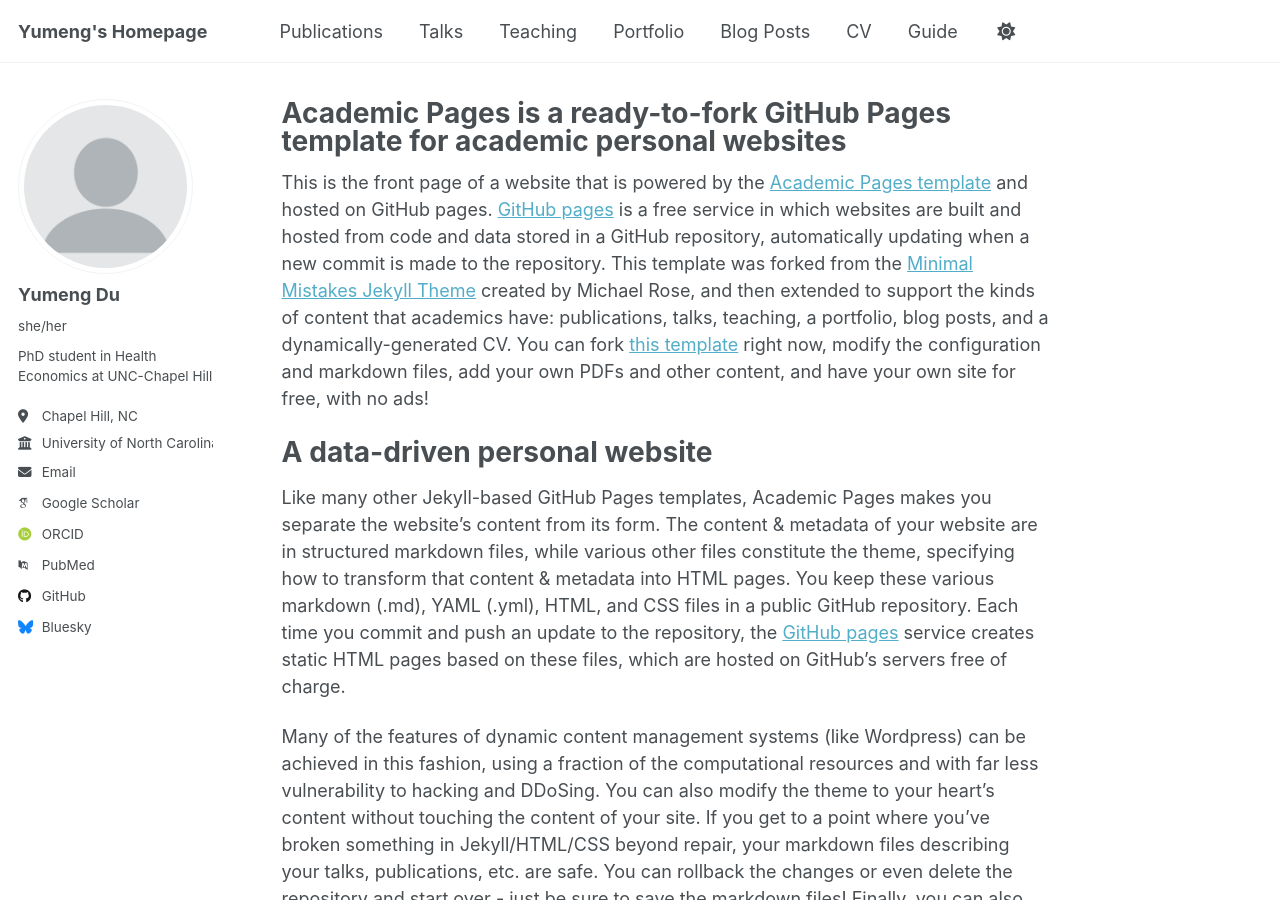
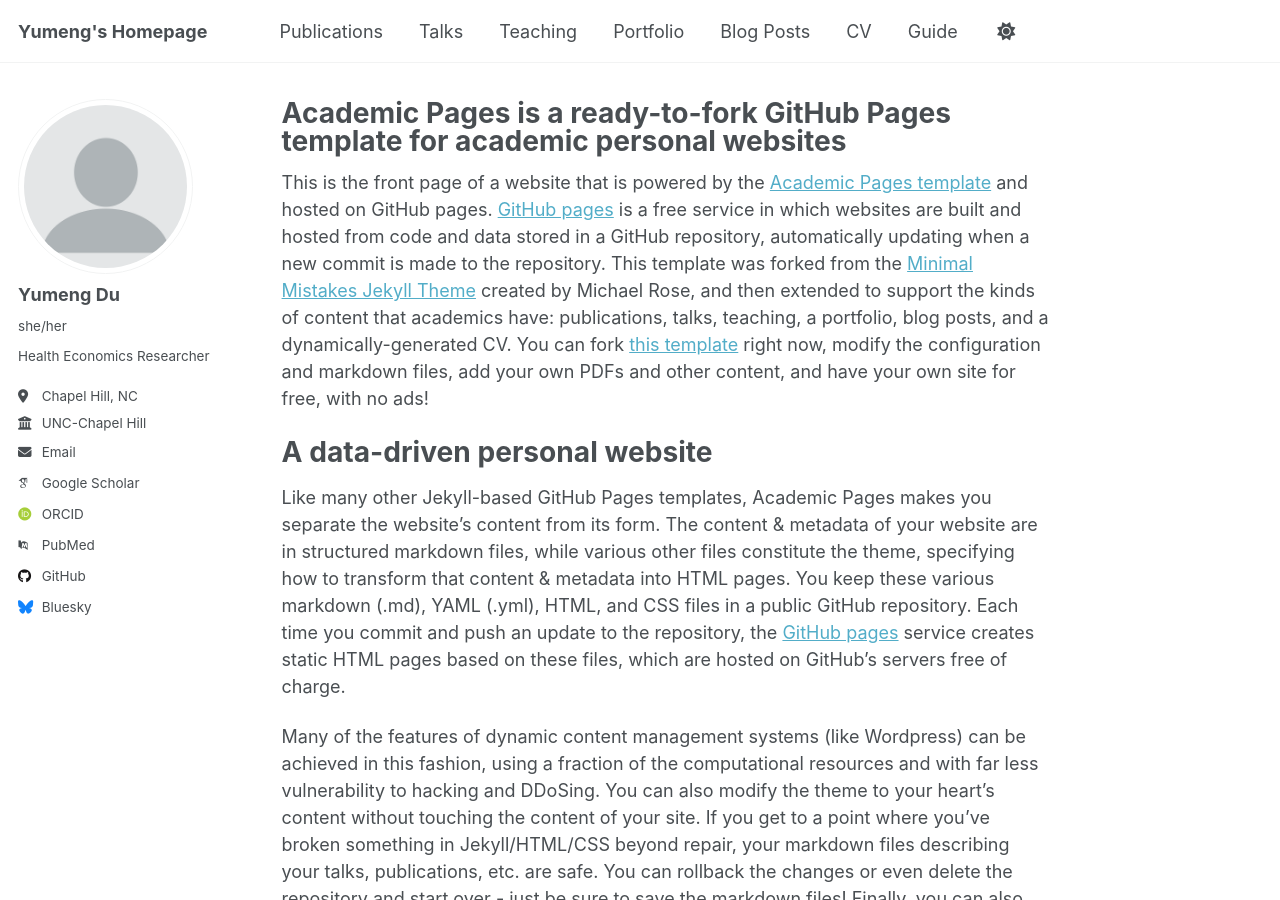
Before and after one commit to Yumeng0808/Yumeng0808.github.io, a Jekyll site: the page built from _pages/about.md, in a window 1280 px wide and 900 px high. Built offline with Jekyll 4.4.1, drawn with Linux system fonts in a browser that asks for light colours; some web fonts are replaced.

Commit message:
Update _config.yml

```diff
--- a/_config.yml
+++ b/_config.yml
@@ -25,9 +25,9 @@ author:
   avatar           : "profile.png"
   name             : "Yumeng Du"
   pronouns         : "she/her"
-  bio              : "PhD student in Health Economics at UNC-Chapel Hill"
+  bio              : "Health Economics Researcher"
   location         : "Chapel Hill, NC"
-  employer         : "University of North Carolina at Chapel Hill"
+  employer         : "UNC-Chapel Hill"
   uri              : # URL
   email            : "yumengdu@unc.edu"
 
```
